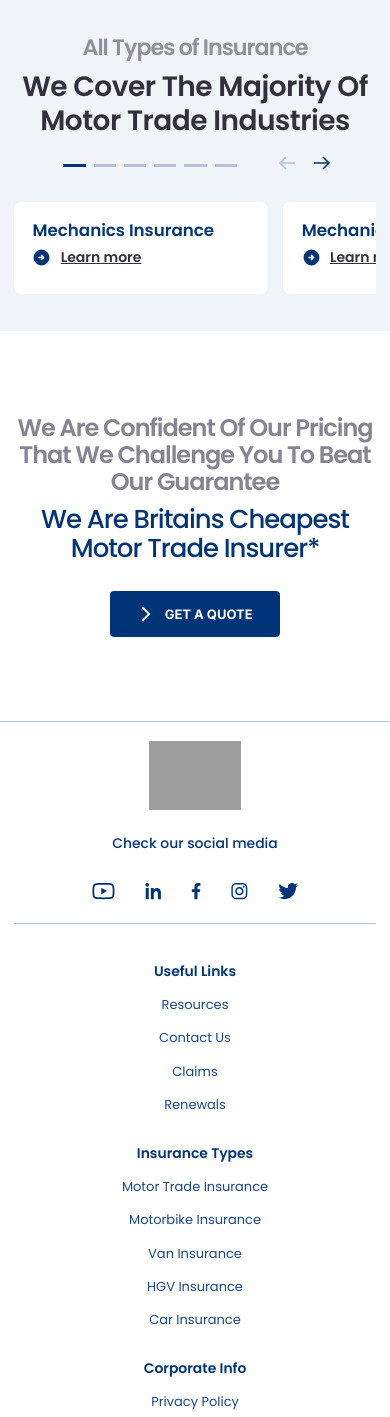
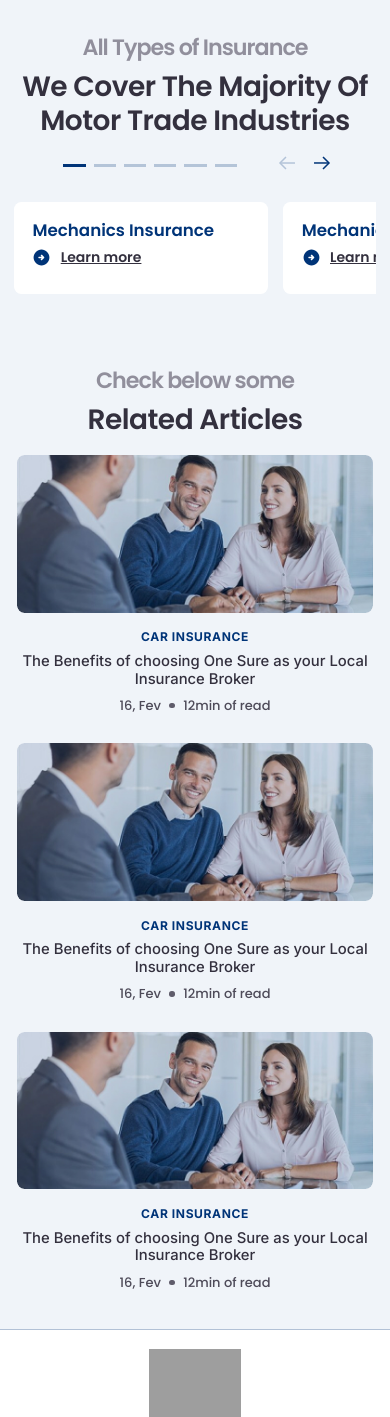
Before and after one commit to ruivergani/onesureinsurance, a PHP site: page /motor-trade.html in a window 390 px wide. Shown: the part 837-2254 px from the top of the page. Run offline with PHP 8.4, Linux system fonts and the light colour scheme; some web fonts are replaced; grey boxes are pictures that could not be loaded.

Commit message:
Section Articles Responsive

```diff
--- a/motor-trade.html
+++ b/motor-trade.html
@@ -696,6 +696,7 @@
   <section class="s-articles">
     <div class="container">
       <div class="text-top">
+        <h6>Check below some</h6>
         <h4>Related Articles</h4>
         <p>Check similar articles below 🚀</p>
       </div>
--- a/scss/_components.scss
+++ b/scss/_components.scss
@@ -118,6 +118,23 @@
                         left: -1.5rem;
                     }
                 }
+            }
+        }
+    }
+    // Responsive
+    @media (max-width: 480px){
+        align-items: center;
+        .image{
+            height: 17rem;
+        }
+        .info{
+            text-align: center;
+            h6{
+                font-size: 1.6rem;
+            }
+            ul{
+                align-items: center;
+                justify-content: center;
             }
         }
     }
--- a/scss/_subpages.scss
+++ b/scss/_subpages.scss
@@ -70,7 +70,7 @@
         }
     }
     // Responsive
-    @media(max-width:425px){
+    @media(max-width:480px){
         .container{
             .back{
                 display: none;
@@ -452,6 +452,7 @@
 }
 // Section Newsletter
 .s-newsletter{
+    display: none;
     padding-top: 9rem;
     padding-bottom: 9rem;
     .container{
@@ -549,7 +550,7 @@
     }
 }
 .s-logos {
-    display: none;;
+    display: none;
     padding-bottom: 7.7rem;
 }
 // Section Content
@@ -926,7 +927,6 @@
 }
 // Section Articles
 .s-articles{
-    display: none;
     background-color: $brand-light-blue;
     padding: 9rem 0rem;
     .container{
@@ -947,6 +947,9 @@
                 line-height: 120%;
                 color: $grey-600;
             }
+            h6{
+                display: none;
+            }
         }
         .article-cards{
             display: grid;
@@ -955,4 +958,47 @@
             width: 100%;
         }
     }
+    // Responsive
+    @media (max-width: 991px){
+        padding: 4rem 0px;
+        .container{
+            .article-cards{
+                grid-gap: 0px 15px;
+            }
+        }
+    }
+    @media (max-width: 768px){
+        .container{
+            gap: 2rem;
+            .text-top{
+                flex-direction: column;
+                justify-content: center;
+                gap: 1rem;
+                p{
+                    display: none;
+                }
+                h6{
+                    display: block;
+                    font-family: 'Poppins', sans-serif;
+                    font-weight: 600;
+                    font-size: 2.4rem;
+                    line-height: 112%;
+                    text-align: center;
+                    letter-spacing: -1px;
+                    color: $grey-300;
+                    opacity: 0.8;
+                }
+                h4{
+                    font-size: 28px;
+                }
+            }
+            .article-cards{
+                display: flex;
+                align-items: center;
+                flex-direction: column;
+                gap: 3rem;
+                justify-content: center;
+            }
+        }
+    }
 }
```
Also changed, not shown: css/main.css.
